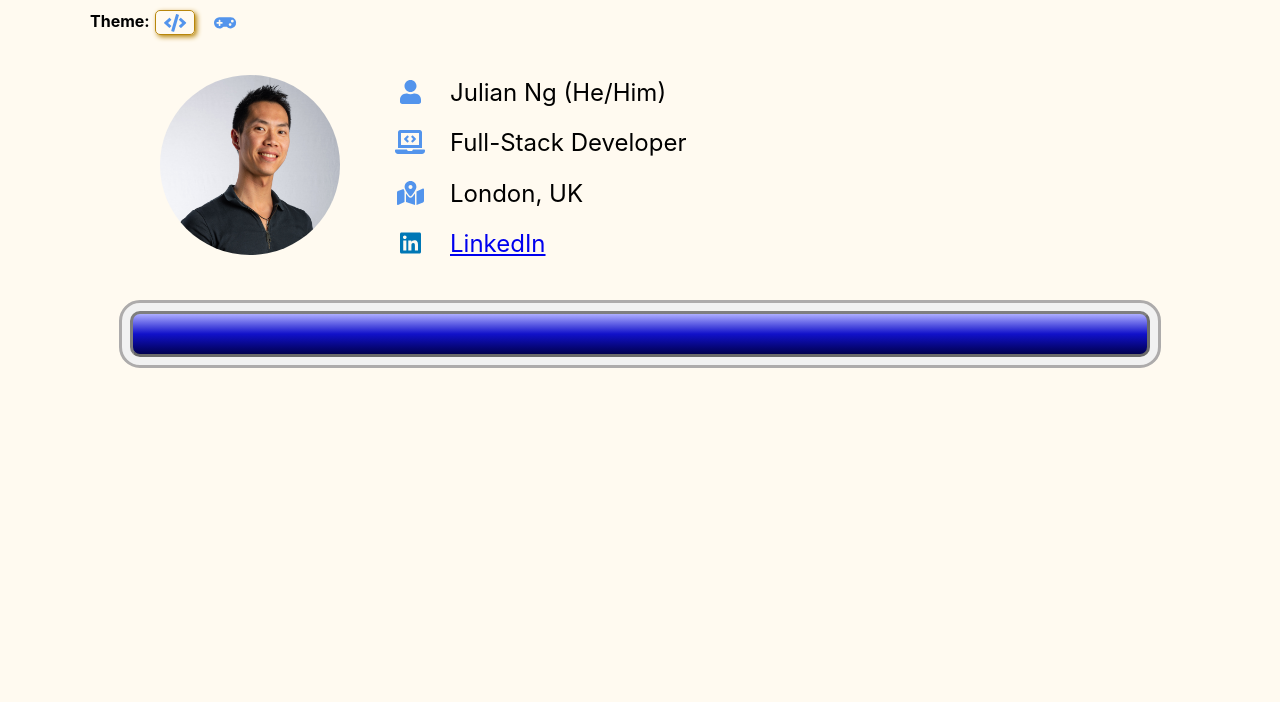
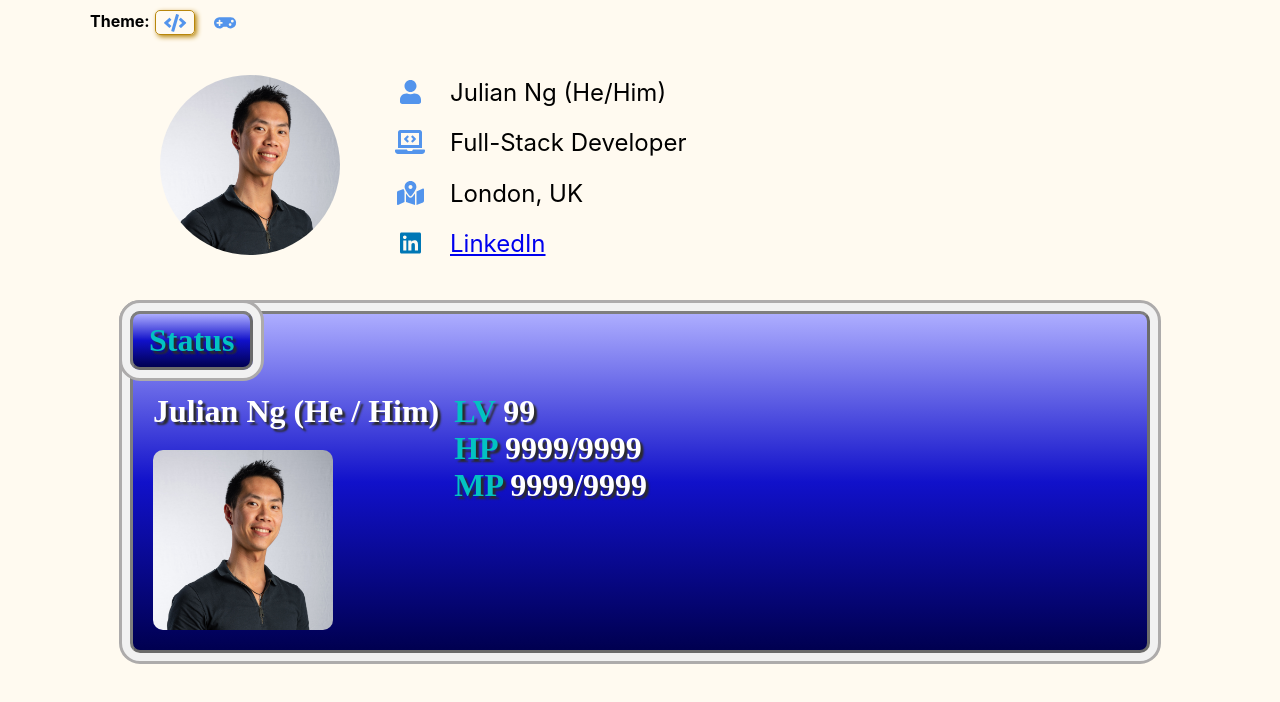
Before and after one commit to julesnuggy/cv, a React (Create React App) app: page /ff-theme in a window 1280 px wide. Shown: the top 702 px of the page. Built offline with nearby package versions, Linux system fonts and the light colour scheme; a web font is replaced by a local one.

Commit message:
Implement basic Status component

```diff
--- a/src/App.tsx
+++ b/src/App.tsx
@@ -18,11 +18,11 @@ import { fab } from '@fortawesome/free-brands-svg-icons';
 
 import './App.scss';
 import AboutMe from './components/aboutMe';
-import Card from './components/ff-theme/card';
 import Experience from './components/experience';
 import Header from './components/header';
 import data from './data/experienceData.json';
 import ThemeSelector from './components/themeSelector';
+import Status from './components/ff-theme/status';
 
 library.add(
   faAddressCard,
@@ -54,7 +54,7 @@ const App: React.FC = () => {
         <Header />
         <Routes>
           <Route path='/cv' element={<ClassicLayout screenSize={screenSize} />} />
-          <Route path='/ff-theme' element={<Card />} />
+          <Route path='/ff-theme' element={<FFLayout />} />
         </Routes>
         </div>
     </Router>
@@ -75,4 +75,10 @@ const ClassicLayout = ({screenSize}: props) => (
   </>
 )
 
+const FFLayout = () => (
+  <>
+    <Status />
+  </>
+)
+
 export default App;
--- /dev/null
+++ b/src/components/ff-theme/status.tsx
@@ -0,0 +1,37 @@
+import React from 'react'
+import Card from './card';
+
+import SectionTitle from './sectionTitle';
+import profile_photo from '../../assets/profile_photo.jpg';
+import '../../styles/ff-theme/status.scss';
+
+
+const Status = () => {
+  return (
+    <Card>
+      <SectionTitle title="Status" />
+      <div className="core-stats">
+
+        <div className="character">
+          <div className="name">Julian Ng (He / Him)</div>
+          <img className="avatar" src={profile_photo} alt="Julian Ng"/>
+        </div>
+
+        <div className="stats">
+          <div className="stats-item">
+            <span className="stats-title">LV</span> <span>99</span>
+          </div>
+          <div className="stats-item">
+            <span className="stats-title">HP</span> <span>9999/9999</span>
+          </div>
+          <div className="stats-item">
+            <span className="stats-title">MP</span> <span>9999/9999</span>
+          </div>
+        </div>
+
+      </div>
+    </Card>
+  )
+}
+
+export default Status;
--- a/src/styles/constants.scss
+++ b/src/styles/constants.scss
@@ -2,6 +2,7 @@ $codeYellow: #E8BF6A;
 $codeBlack: #2B2B2B;
 $codeBlue: #5394EC;
 $linkedInBlue: #0077b5;
+$ffTeal: #03c2c2;
 
 $mobile-width: 480px;
 @mixin mobileUp {
--- a/src/styles/ff-theme/card.scss
+++ b/src/styles/ff-theme/card.scss
@@ -48,5 +48,5 @@
   margin: 0;
   top: -23px;
   left: -23px;
-  color: #03c2c2;
+  color: $ffTeal;
 }
--- /dev/null
+++ b/src/styles/ff-theme/status.scss
@@ -0,0 +1,31 @@
+@import '../constants';
+
+.core-stats {
+  display: flex;
+  flex-direction: row;
+}
+
+.character {
+  display: flex;
+  flex-direction: column;
+  margin-right: 15px;
+}
+
+.name {
+  margin-bottom: 20px;
+}
+
+.stats-title {
+  color: $ffTeal
+}
+
+.avatar {
+  width: 100px;
+  height: 100px;
+  border-radius: 10px;
+
+  @include tabletUp {
+    width: 180px;
+    height: 180px;
+  }
+}
```
